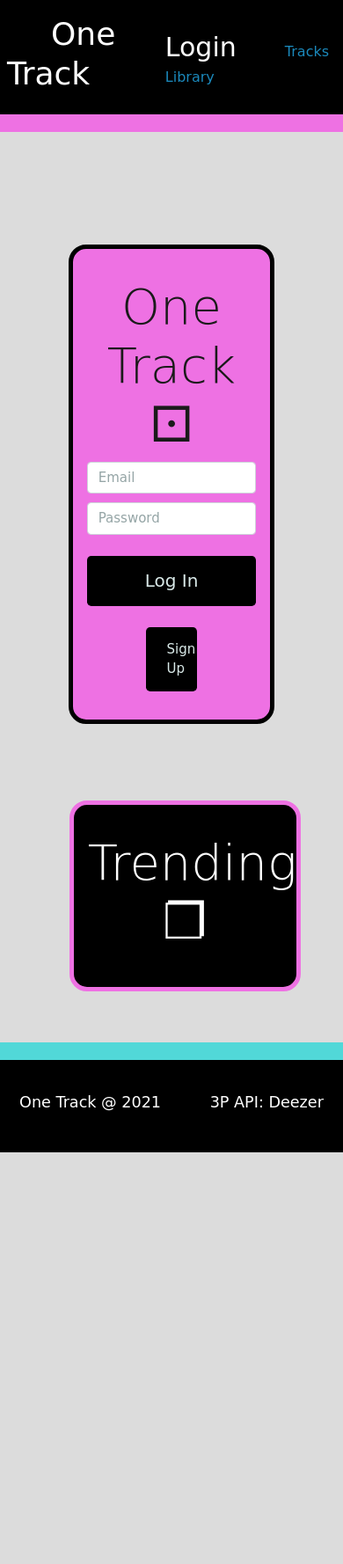
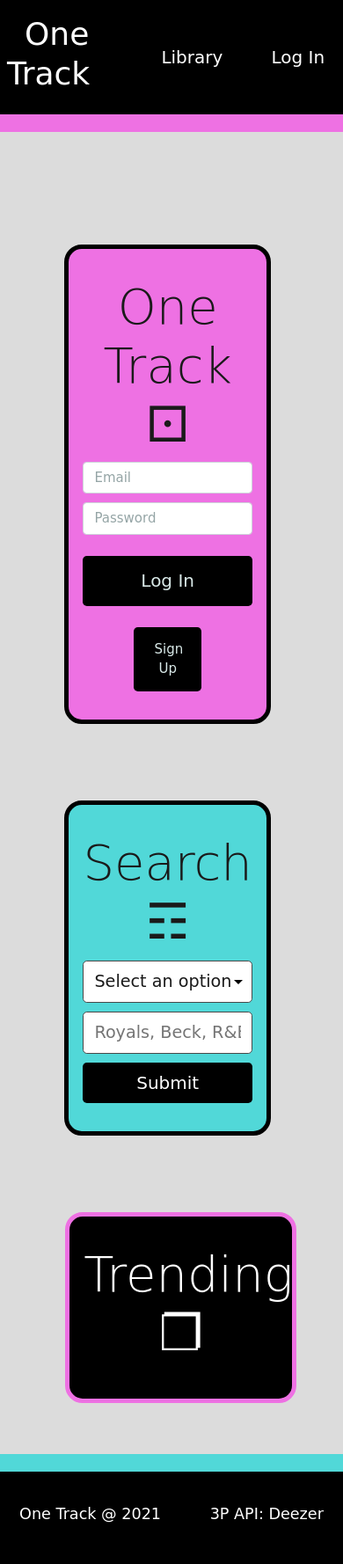
Before and after one commit to tedheikkila/one-track, a Node server app: page / in a window 390 px wide. Shown: the whole page at 88% size. Before the commit the page ends 1310 px from the top, so only its background shows below. Run offline with Node 20, Linux system fonts and the light colour scheme; data comes from the database, SQL or seed files in the repository; some libraries are stand-ins or nearby versions; some web fonts are replaced.

Commit message:
polished up home

```diff
--- a/public/css/style.css
+++ b/public/css/style.css
@@ -1,6 +1,6 @@
-/* header, .blog:not(:last-child) {
-  border-bottom: 1px solid #ccc;
-} */
+* {
+  box-sizing: border-box;
+}
 
 body {
   font-family: 'Croissant One', cursive;
@@ -14,8 +14,8 @@
 }
 
 .one-track-nav {
-  margin-left: 50px;
   color: white;
+  margin-left: 20px;
 }
 
 .one-track-nav:hover {
@@ -23,9 +23,20 @@
   text-decoration: none;
 }
 
+.tracks-nav {
+  color: white;
+  font-size: 20px;
+  margin-left: -10%;
+  padding-right: 50px;
+}
+
+.tracks-nav:hover {
+  color:rgb(81, 216, 216);
+  text-decoration: none;
+}
+
 .log-in-nav {
-  margin-right: 50px;
-  font-size: 30px;
+  font-size: 20px;
   color: white
 }
 
@@ -58,7 +69,7 @@
 
 #sign-up {
   background-color: black;
-  width: 30%;
+  width: 40%;
   font-size: 15px
 }
 
@@ -97,10 +108,8 @@
 }
 
 /* footer */
-footer {
+.footer-home {
   background-color: black;
-  left: 0;
-  bottom: 0;
   width: 100%;
   height: 125px;
   color: white;
@@ -119,23 +128,16 @@
   margin-left: 50px
 }
 
-/* .no-button {
-  background: none;
-  border: none;
-  padding: 0;
-  cursor: pointer;
-  color: #1b89bc;
-  text-decoration: none;
-  font-size: 100%;
+@media screen and (max-width: 1000px) {
+  .container {
+    margin-right: 10%;
+    margin-left: 10%;
+  }
 }
 
-.no-button:hover {
-  color: #065b83;
-  text-decoration: underline;
-} */
-
-@media screen and (max-width: 900px) {
-  #jumbo-2 {
-    display: none;
+@media screen and (max-width: 600px) {
+  .container {
+    margin-right: 5%;
+    margin-left: 5%;
   }
 }
--- a/views/homepage.handlebars
+++ b/views/homepage.handlebars
@@ -1,3 +1,5 @@
+<main class="container container-fluid mt-5">
+  <div class="flex-column justify-space-around">
     <div class="container">
       <div class="container-1">
         <div style="margin-top: 80px;" class="jumbotron text-center" id="jumbo-1">
@@ -33,11 +35,9 @@
         </div>
       </div>
     </div>
+  </div>
+</main>
 
-
-<!--jQuery min-->
-<script src="https://cdnjs.cloudflare.com/ajax/libs/jquery/3.2.1/jquery.min.js"></script>
-<!--bootstrap min and popper-->
-<script src="https://cdnjs.cloudflare.com/ajax/libs/popper.js/1.16.1/umd/popper.min.js"></script>
-<script src="https://cdnjs.cloudflare.com/ajax/libs/twitter-bootstrap/4.5.0/js/bootstrap.min.js"></script>
-<script src="/js/index.js"></script>
+<footer class="footer-home">
+  <p class="copyrights">One Track @ 2021 <span class="api">3P API: Deezer</span></p>
+</footer>
--- a/views/layouts/main.handlebars
+++ b/views/layouts/main.handlebars
@@ -13,7 +13,6 @@
 </head>
 
 <body>
-  <div class="flex-column justify-space-around">
   <header class="display-flex justify-space-between align-center p-2" id="header-nav">
     <h1>
       <a href="/" class="one-track-nav">One Track</a>
@@ -23,27 +22,28 @@
       {{#if logged_in}}
       <a href="/profile">Profile</a> |
       <button class="no-button" id="logout">Logout</button>
+      <a href="/tracks" class="tracks-nav">Tracks Library</a>
       {{else}}
-        <a href="/login" class="log-in-nav">Login</a>
-        <a href="/tracks" class="tracks-nav">Tracks Library</a>
+      <a href="/tracks" class="tracks-nav">Library</a>
+      <a href="/login" class="log-in-nav">Log In</a>
       {{/if}}
     </nav>
   </header>
-    <main class="container container-fluid mt-5">
     <!-- Render the sub layout -->
     {{{ body }}}
-    </main>
-
-    <footer>
-      <p class="copyrights">One Track @ 2021 <span class="api">3P API: Deezer</span></p>
-    </footer>
-
-  </div>
 
   <!-- Render script for logged in users only -->
   {{#if logged_in}}
   <script src="/js/logout.js"></script>
   {{/if}}
+
+  <!--jQuery min-->
+  <script src="https://cdnjs.cloudflare.com/ajax/libs/jquery/3.2.1/jquery.min.js"></script>
+  <!--bootstrap min and popper-->
+  <script src="https://cdnjs.cloudflare.com/ajax/libs/popper.js/1.16.1/umd/popper.min.js"></script>
+  <script src="https://cdnjs.cloudflare.com/ajax/libs/twitter-bootstrap/4.5.0/js/bootstrap.min.js"></script>
+  <script src="/js/index.js"></script>
+
 </body>
 
 </html>
--- a/views/tracks.handlebars
+++ b/views/tracks.handlebars
@@ -1 +0,0 @@
-<h1>test</h1>
```
Lines whose indentation alone changed are shown as unchanged.
